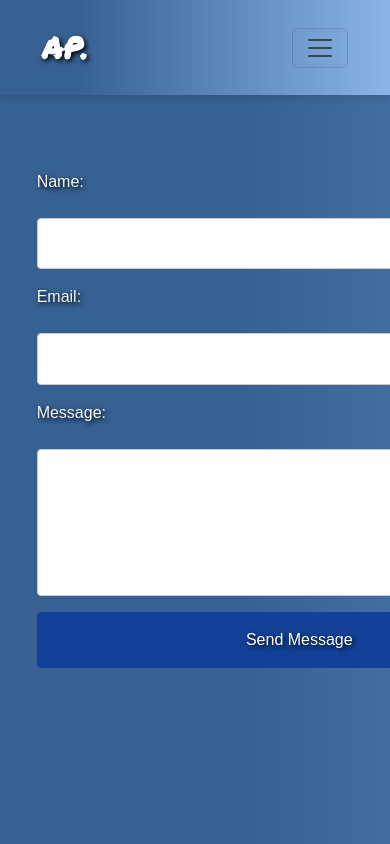
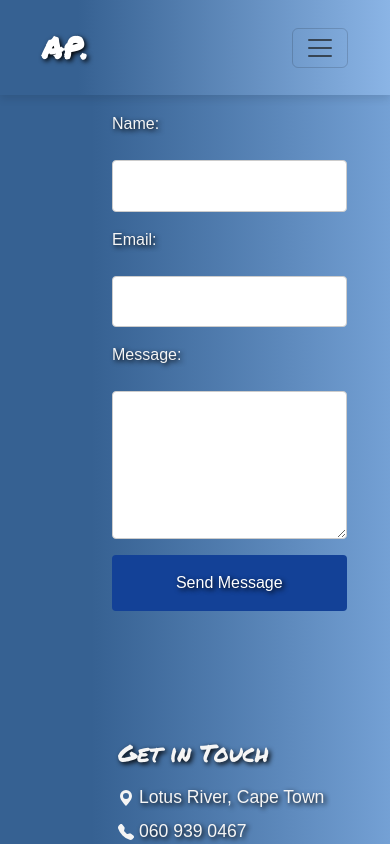
Before and after one commit to Kifaa26/Aakifah-Palekar, a Vue app: page /contactMe in a window 390 px wide. Shown: the top 844 px of the page. Built offline with nearby package versions, Linux system fonts and the light colour scheme; a web font is replaced by a local one.

Commit message:
media responsive

```diff
--- a/src/views/ContactMeView.vue
+++ b/src/views/ContactMeView.vue
@@ -3,7 +3,6 @@
     <section class="contact-section">
       <div class="contact-content">
         <div class="contact-form-wrapper">
-          <h2>Contact Me</h2>
 
           <form action="https://formspree.io/f/xpwaeybe" method="POST" class="contact-form">
             <label for="name">Name:</label>
@@ -100,7 +99,7 @@ body {
   align-items: center;
 }
 
-.contact-text h2 {
+/* .contact-text h2 {
   font-size: 2.8rem;
   margin: 0;
   padding-top: 100px;
@@ -109,7 +108,7 @@ body {
   text-align: center;
   font-family: "Permanent Marker", cursive;
   text-shadow: 2px 2px 5px #000000;
-}
+} */
 
 .contact-form {
   display: flex;
@@ -222,4 +221,41 @@ body {
   background-color: #000000;
 }
 
+@media (max-width: 768px) {
+  .contact-content {
+    flex-direction: column;
+    gap: 2rem; /* Adjust gap for smaller screens */
+  }
+
+  .contact-form-wrapper, .contact-info {
+    padding: 1rem; /* Adjusted padding for smaller screens */
+  }
+
+  .contact-info {
+    padding: 1rem;
+  }
+}
+
+@media (max-width: 480px) {
+  .contact-form {
+    padding: 4rem;
+    width: 100%;
+  }
+
+  .contact-info h3 {
+    font-size: 1.5rem;
+    margin-left: 70px;
+  }
+
+  .contact-info p {
+    font-size: 1.1rem;
+    margin-left: 70px;
+  }
+
+  .social-links a {
+    font-size: 1rem;
+    padding: 0.6rem;
+  }
+}
+
 </style>
```
